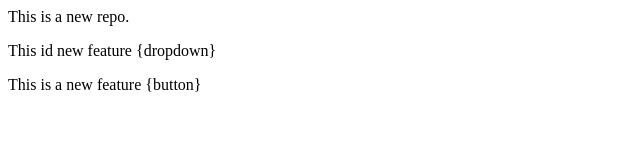
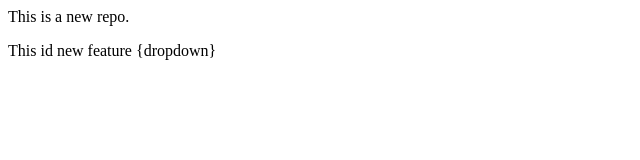
Before and after one commit to kolimimohammadAdil/localrepo, a plain HTML site: page index.html in a window 1280 px wide. Shown: the whole page, without its empty margins (0-640 px from the left). Drawn offline with Linux system fonts and the light colour scheme.

Commit message:
Removing line

```diff
--- a/index.html
+++ b/index.html
@@ -1,3 +1,2 @@
 <p>This is a new repo.</p>
 <p>This id new feature {dropdown}</p>
-<p>This is a new feature {button}</p>
```
